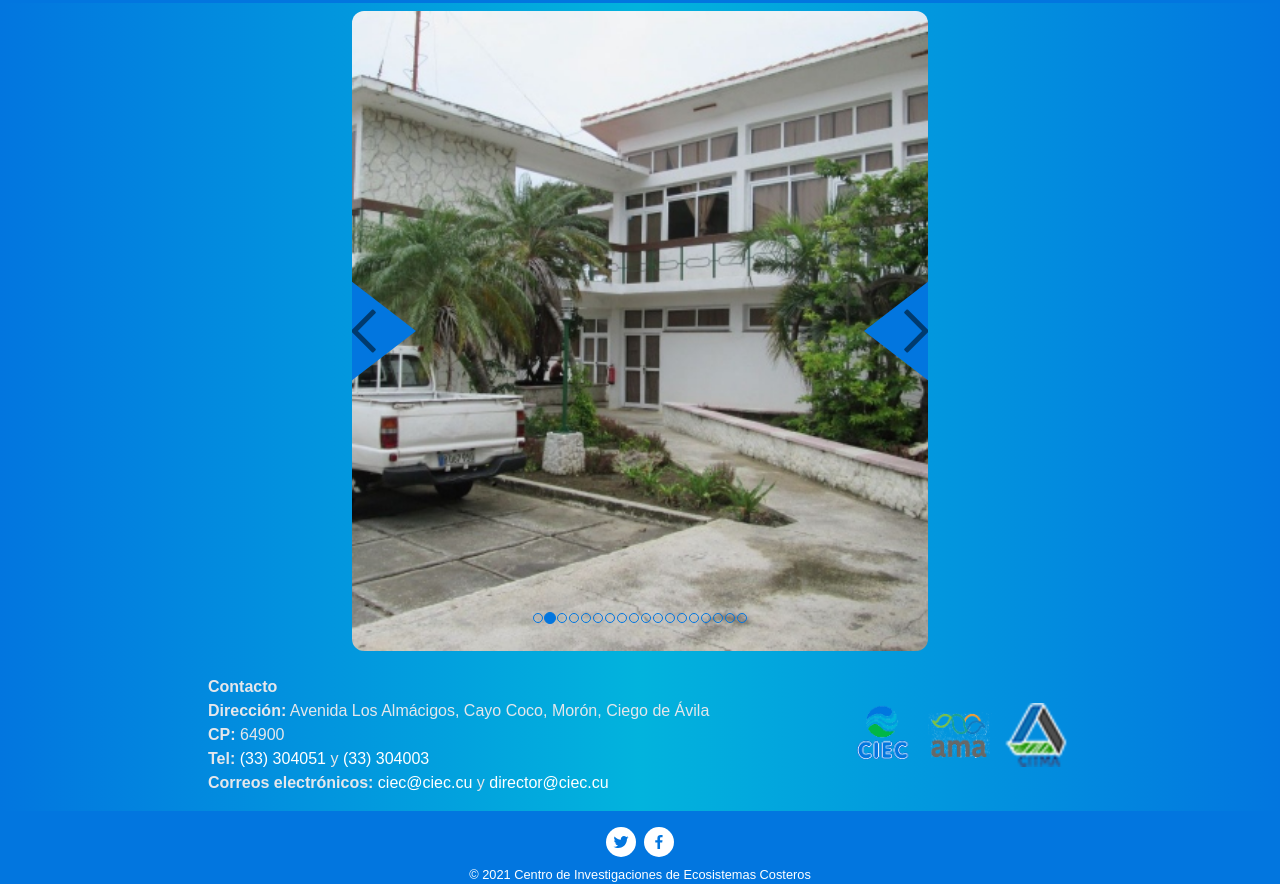
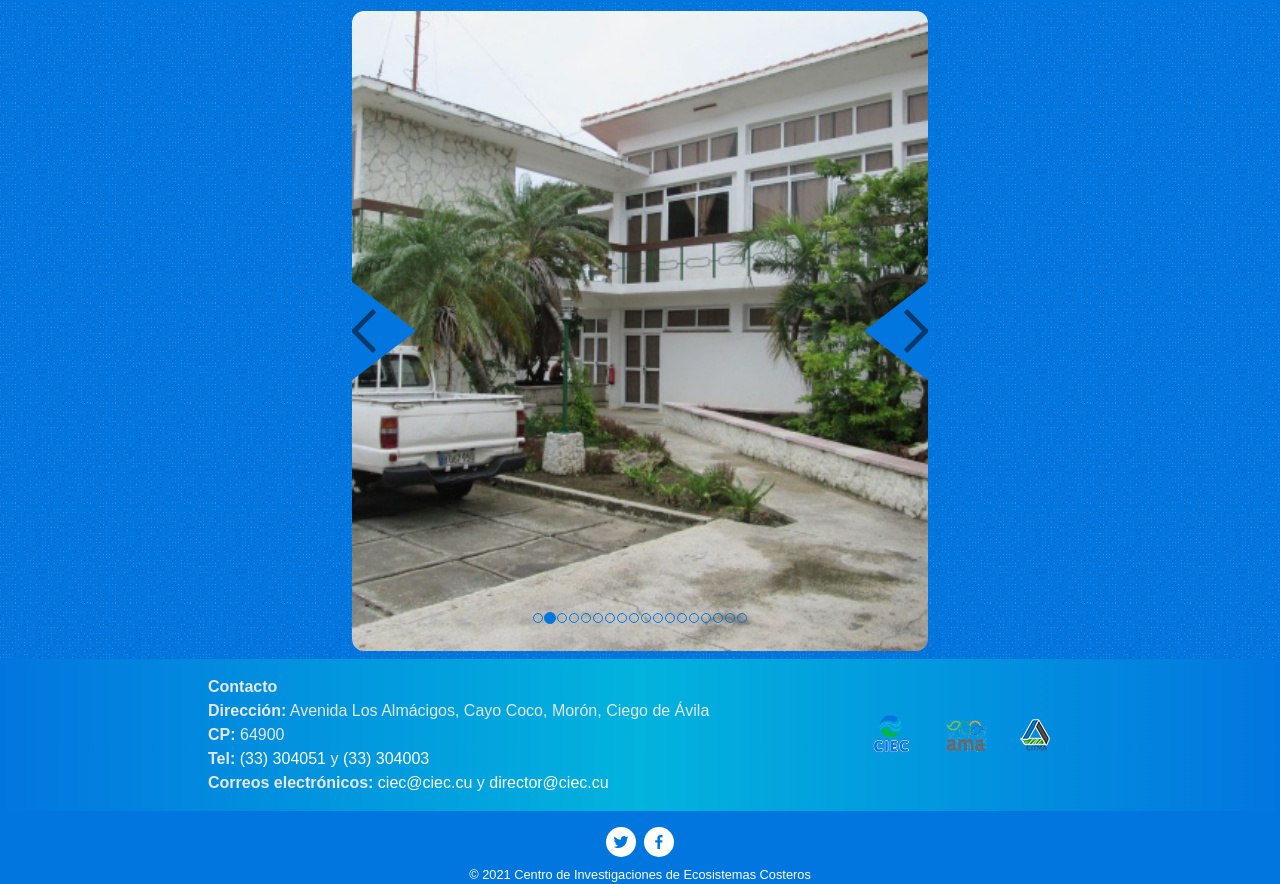
Before and after one commit to M4ss1ck/ciec-frontend-gatsby, a Gatsby site: page /galeria in a window 1280 px wide. Shown: the part 1033-1917 px from the top of the page. Built offline with nearby package versions, Linux system fonts and the light colour scheme; Gatsby itself is replaced by a stand-in of ours.

Commit message:
new textures and some seo

```diff
--- a/src/components/footer.js
+++ b/src/components/footer.js
@@ -3,9 +3,9 @@
 import { SocialIcon } from "react-social-icons"
 import { StaticImage } from "gatsby-plugin-image"
 
-import citma from "../images/CITMA.png"
-import ciec from "../images/logo_CIEC_footer.png"
-import ama from "../images/AMA.png"
+// import citma from "../images/CITMA.png"
+// import ciec from "../images/logo_CIEC_footer.png"
+// import ama from "../images/AMA.png"
 
 const Footer = () => {
   // const data = useStaticQuery(graphql`
@@ -85,27 +85,27 @@
             </ul>
           </div>
         </div>
-        <div className="flex flex-row flex-nowrap justify-evenly items-center px-2 w-full md:w-1/5">
+        <div className="flex flex-row flex-nowrap justify-evenly items-center p-2 w-full md:w-1/5">
           <StaticImage
             src="../images/logo_CIEC_footer.png"
             alt="logotipo del CIEC"
-            width={32}
-            height={32}
-            className="py-4 px-4"
+            width={45}
+            height={45}
+            className=""
           />{" "}
           <StaticImage
             src="../images/AMA.png"
             alt="logotipo de la AMA"
-            width={32}
-            height={32}
-            className="py-4 px-4"
+            width={45}
+            height={45}
+            className=""
           />{" "}
           <StaticImage
             src="../images/CITMA.png"
             alt="logotipo del CITMA"
-            width={32}
-            height={32}
-            className="py-4 px-4"
+            width={45}
+            height={45}
+            className=""
           />
         </div>
       </div>
--- a/src/components/layout.css
+++ b/src/components/layout.css
@@ -29,7 +29,17 @@
   }
 }
 
+.mipatron {
+  background-image: url(../images/texture.png);
+  background-repeat: repeat;
+  background-size: 100px;
+}
 
+.dark .mipatron{
+  background-image: url(../images/blacktexture.png);
+  background-repeat: repeat;
+  background-size: 100px;
+}
 
 
 /* https://medium.com/swlh/explainlikeim5-1-dark-mode-on-css-react-and-gatsby-and-a-beautiful-toggle-40ccbcf01f8c */
--- a/src/components/layout.js
+++ b/src/components/layout.js
@@ -4,7 +4,7 @@
 import Header from "./header"
 import "./layout.css"
 //import banner from "../images/Banner.jpg"
-import BaseTerrestre from "../images/Banner/BaseTerrestre.png"
+import BaseTerrestre from "../images/Banner/Base.png"
 import ReadingProgress from "./readingProgress"
 import Subir from "./subir"
 
@@ -56,7 +56,7 @@
       <ReadingProgress target={target} />
       <main
         lang="es"
-        className="container m-auto py-2 justify-content-between bg-gradient-to-r from-primario via-terciario to-primario dark:from-black dark:via-gray-800 dark:to-black text-gray-700 dark:bg-gray-900 dark:text-gray-400 text-center min-h-screen md:min-h-min"
+        className="container m-auto py-2 justify-content-between bg-gradient-to-r from-primario via-terciario to-primario dark:from-black dark:via-gray-800 dark:to-black text-gray-700 dark:bg-gray-900 dark:text-gray-400 text-center min-h-screen md:min-h-min mipatron"
         ref={target}
       >
         {children}
--- a/src/pages/galeria.js
+++ b/src/pages/galeria.js
@@ -1,4 +1,5 @@
 import React from "react"
+import Seo from "../components/seo"
 import { graphql, useStaticQuery } from "gatsby"
 import { GatsbyImage, getImage } from "gatsby-plugin-image"
 import SlideShow from "../components/SlideShow/SlideShow"
@@ -32,7 +33,8 @@
 
   return (
     <>
-      <div className="divide-y divide-blue w-100">
+      <article className="divide-y divide-blue w-100">
+        <Seo title="Galería" />
         <div className="w-full h-2/3 flex items-center justify-center">
           <div
             className="flex justify-center align-middle items-center my-auto z-0 w-max overflow-hidden rounded-xl "
@@ -100,7 +102,7 @@
             </SlideShow>
           </div>
         </div>
-      </div>
+      </article>
     </>
   )
 }
--- a/src/pages/proyectos.js
+++ b/src/pages/proyectos.js
@@ -5,10 +5,8 @@
 const proyectos = () => {
   return (
     <>
-      <Seo title="Proyectos" />
       <article className="container m-auto altura">
         <Seo title="Proyectos" />
-
         <h1 className="titulo">Proyectos Culminados:</h1>
         <Tab.Group>
           <Tab.List>
--- a/src/pages/social.js
+++ b/src/pages/social.js
@@ -7,7 +7,7 @@
       <article className="container m-auto altura">
         <Seo
           pageTitle="Objeto Social"
-          title="CIEC"
+          title="Objeto Social"
           description="Centro de Investigaciones de Ecosistemas Costeros"
           url="/social"
           imageUrl="../images/todos.jpg"
```
Also changed, not shown: src/images/blacktexture.png (added), src/images/texture.png (added), 1 other file.
